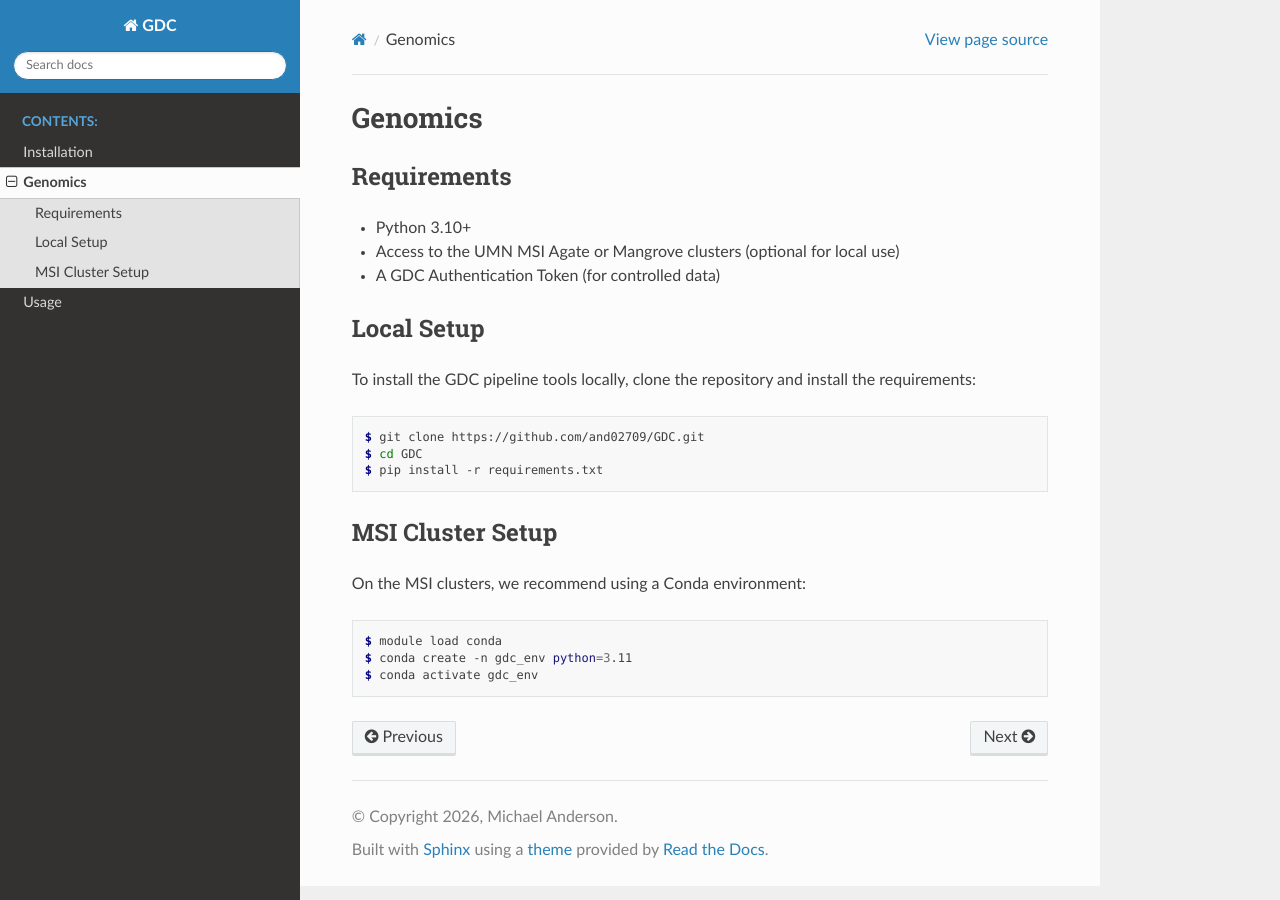
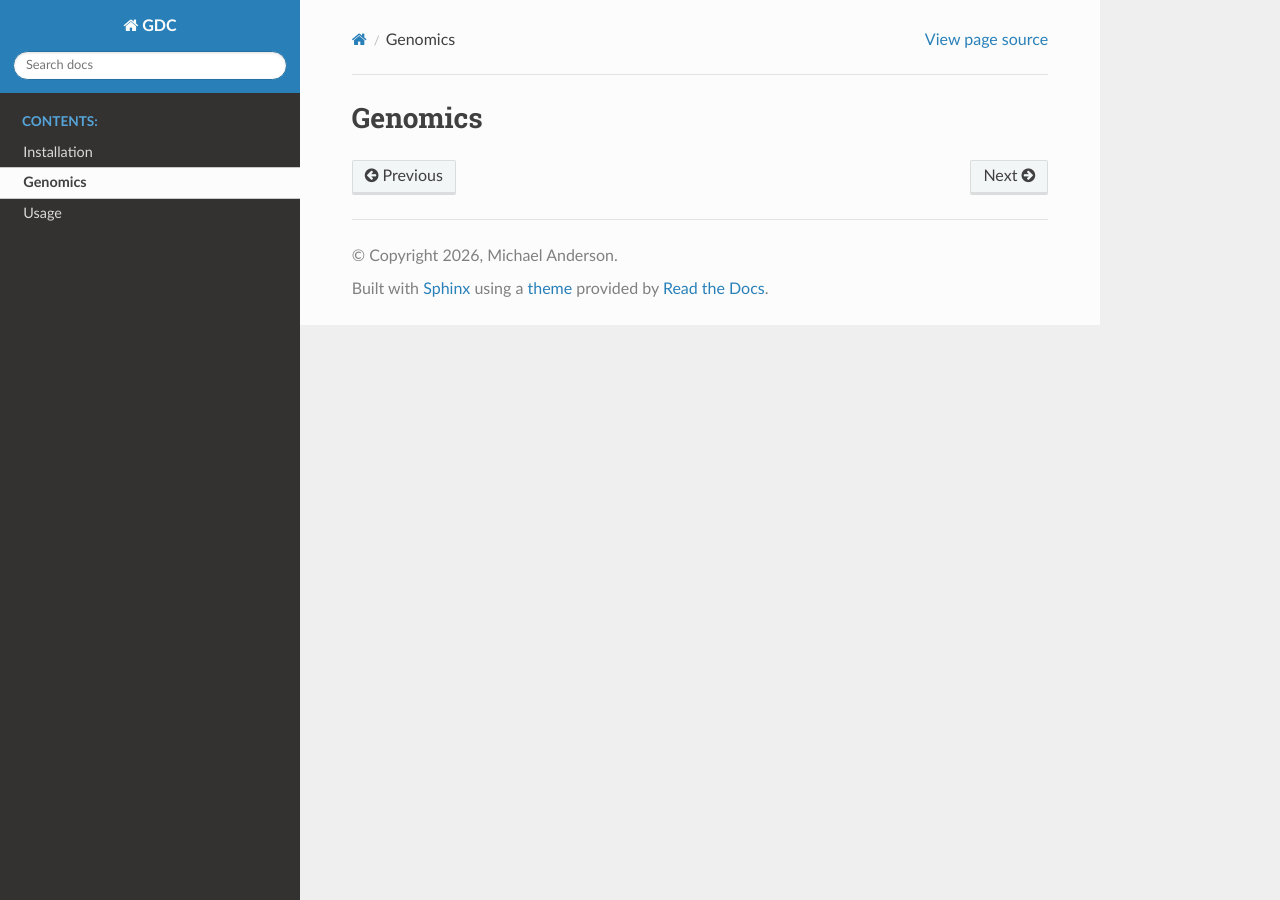
Before and after one commit to and02709/GDC, a Sphinx documentation site: the page built from docs/genomics.rst, in a window 1280 px wide. Built offline with Sphinx 7.4.7 and the Read the Docs theme 3.1.0, drawn with Linux system fonts in a browser that asks for light colours; pages that are not in the unit, such as notebooks, are missing from menus.

Commit message:
Update genomics.rst

```diff
--- a/docs/genomics.rst
+++ b/docs/genomics.rst
@@ -1,29 +1,2 @@
 Genomics
 ============
-
-Requirements
-------------
-* Python 3.10+
-* Access to the UMN MSI Agate or Mangrove clusters (optional for local use)
-* A GDC Authentication Token (for controlled data)
-
-Local Setup
------------
-To install the GDC pipeline tools locally, clone the repository and install the
-requirements:
-
-.. code-block:: console
-
-   $ git clone https://github.com/and02709/GDC.git
-   $ cd GDC
-   $ pip install -r requirements.txt
-
-MSI Cluster Setup
------------------
-On the MSI clusters, we recommend using a Conda environment:
-
-.. code-block:: console
-
-   $ module load conda
-   $ conda create -n gdc_env python=3.11
-   $ conda activate gdc_env
```
